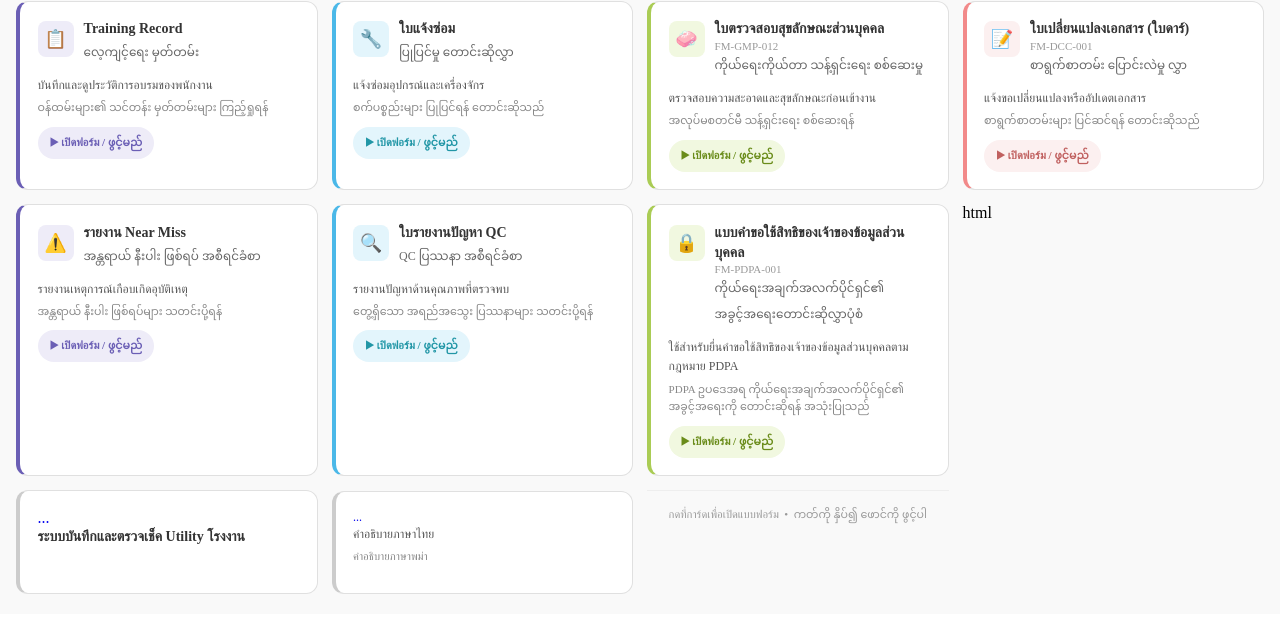
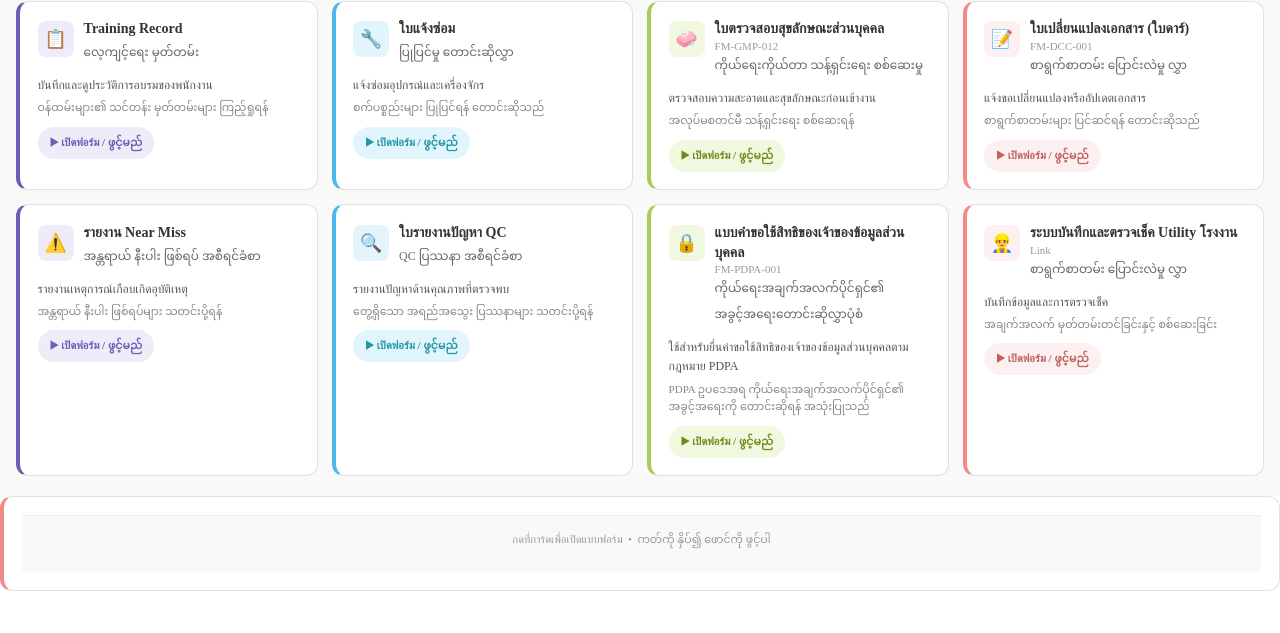
Before and after one commit to jaao16-create/unique-forms, a plain HTML site: page index.html in a window 1280 px wide. Shown: the part 151-784 px from the top of the page. Drawn offline with Linux system fonts and the light colour scheme.

Commit message:
Update index.html

```diff
--- a/index.html
+++ b/index.html
@@ -141,14 +141,17 @@
   <span class="open-btn green">▶ เปิดฟอร์ม / ဖွင့်မည်</span>
 </a>
 
-html<a class="card yellow" href="https://script.google.com/macros/s/AKfycby7OA7IjjWctI4P-EuAMasjMJ7nEYFECau0ldEGUClK11jx9QuJeoaCKdvEqZZFQldl/exec" target="_blank">
-  ...
-  <div class="card-title">ระบบบันทึกและตรวจเช็ค Utility โรงงาน</div>
-  <div class="card-mm">
-  ...
-  <div class="card-desc">คำอธิบายภาษาไทย</div>
-  <div class="card-desc-mm">คำอธิบายภาษาพม่า</div>
-</a>
-
+ <a class="card pink" href="https://script.google.com/macros/s/AKfycby7OA7IjjWctI4P-EuAMasjMJ7nEYFECau0ldEGUClK11jx9QuJeoaCKdvEqZZFQldl/exec" target="_blank">
+    <div class="card-top">
+      <div class="badge pink">👷‍♂️</div>
+      <div>
+        <div class="card-title">ระบบบันทึกและตรวจเช็ค Utility โรงงาน</div>
+        <div class="card-code">Link</div>
+        <div class="card-mm">စာရွက်စာတမ်း ပြောင်းလဲမှု လွှာ</div>
+      </div>
+    </div>
+    <div class="card-desc">บันทึกข้อมูลและการตรวจเช็ค</div>
+    <div class="card-desc-mm">အချက်အလက် မှတ်တမ်းတင်ခြင်းနှင့် စစ်ဆေးခြင်း</div>
+    <span class="open-btn pink">▶ เปิดฟอร์ม / ဖွင့်မည်</span>
 </div>
 <div class="footer">กดที่การ์ดเพื่อเปิดแบบฟอร์ม &nbsp;•&nbsp; ကတ်ကို နှိပ်၍ ဖောင်ကို ဖွင့်ပါ</div>
```
